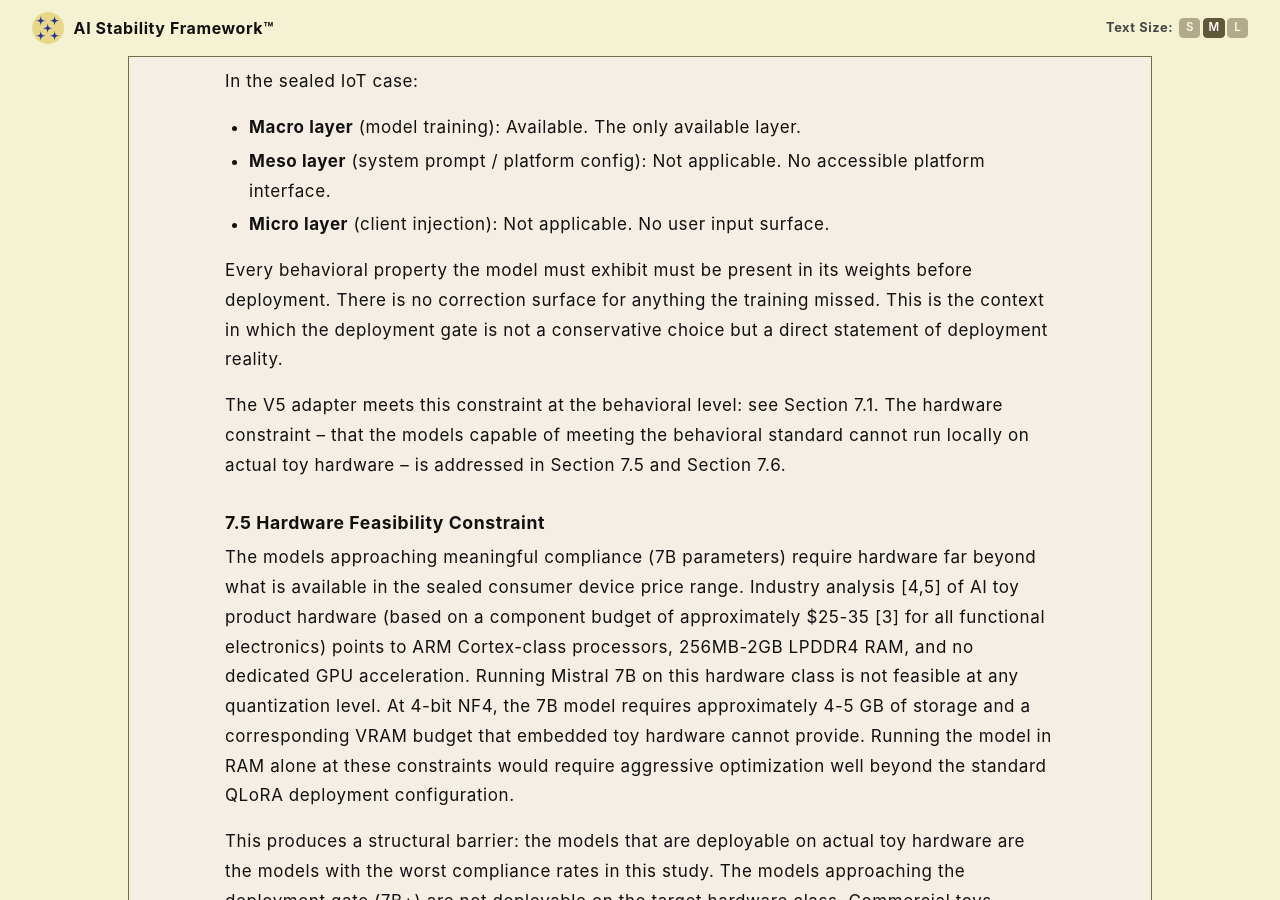
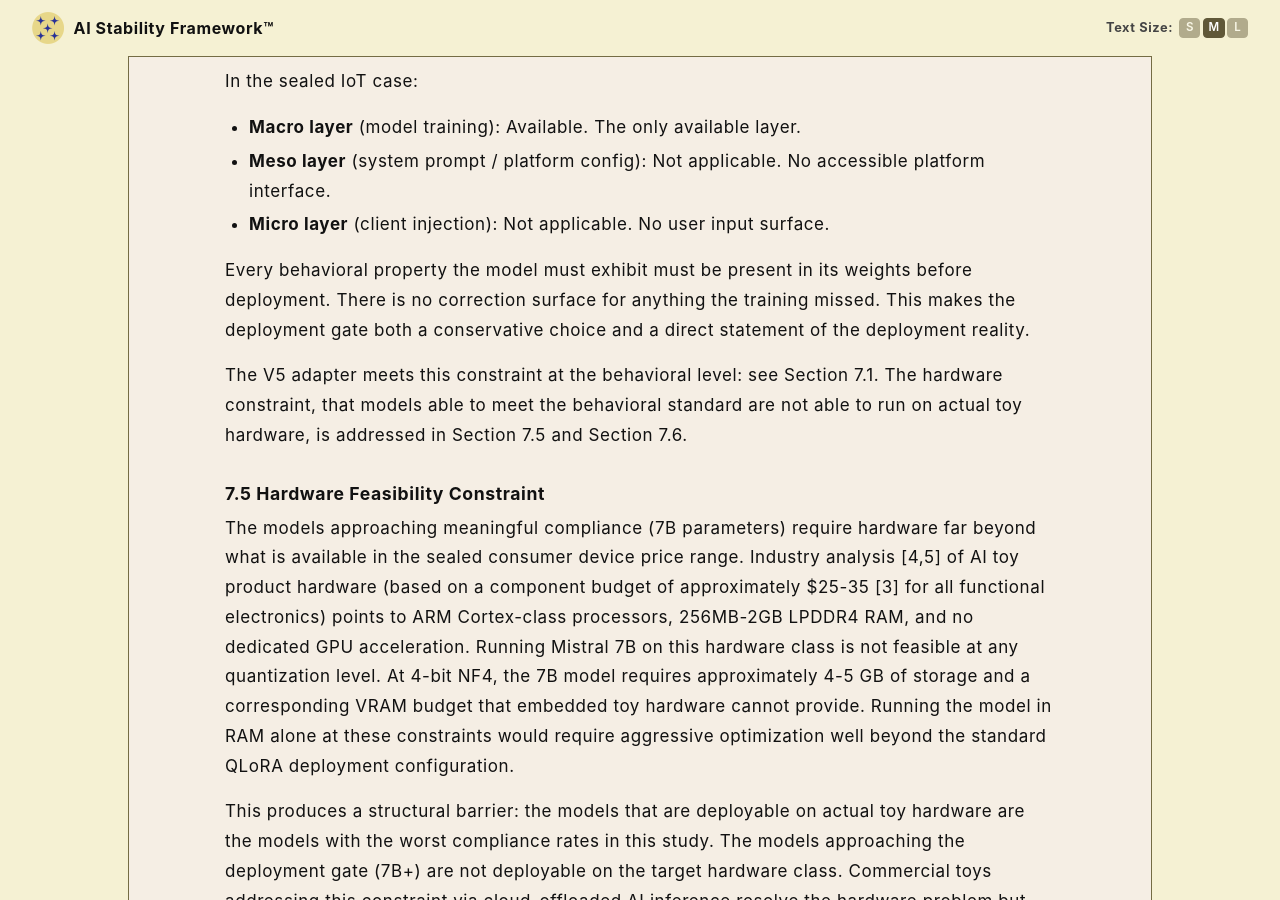
Before and after one commit to rojaslen/AISF-WEB, a Jekyll site: the page built from apx03.md, in a window 1280 px wide and 900 px high, scrolled down 16420 px. Built offline with Jekyll 4.4.1, drawn with Linux system fonts in a browser that asks for light colours; some web fonts are replaced.

Commit message:
Update apx03.md

```diff
--- a/apx03.md
+++ b/apx03.md
@@ -364,9 +364,9 @@ In the sealed IoT case:
 - **Meso layer** (system prompt / platform config): Not applicable. No accessible platform interface.
 - **Micro layer** (client injection): Not applicable. No user input surface.
 
-Every behavioral property the model must exhibit must be present in its weights before deployment. There is no correction surface for anything the training missed. This is the context in which the deployment gate is not a conservative choice but a direct statement of deployment reality.
+Every behavioral property the model must exhibit must be present in its weights before deployment. There is no correction surface for anything the training missed. This makes the deployment gate both a conservative choice and a direct statement of the deployment reality.
 
-The V5 adapter meets this constraint at the behavioral level: see Section 7.1. The hardware constraint -- that the models capable of meeting the behavioral standard cannot run locally on actual toy hardware -- is addressed in Section 7.5 and Section 7.6.
+The V5 adapter meets this constraint at the behavioral level: see Section 7.1. The hardware constraint, that models able to meet the behavioral standard are not able to run on actual toy hardware, is addressed in Section 7.5 and Section 7.6.
 
 ### 7.5 Hardware Feasibility Constraint
 
```
